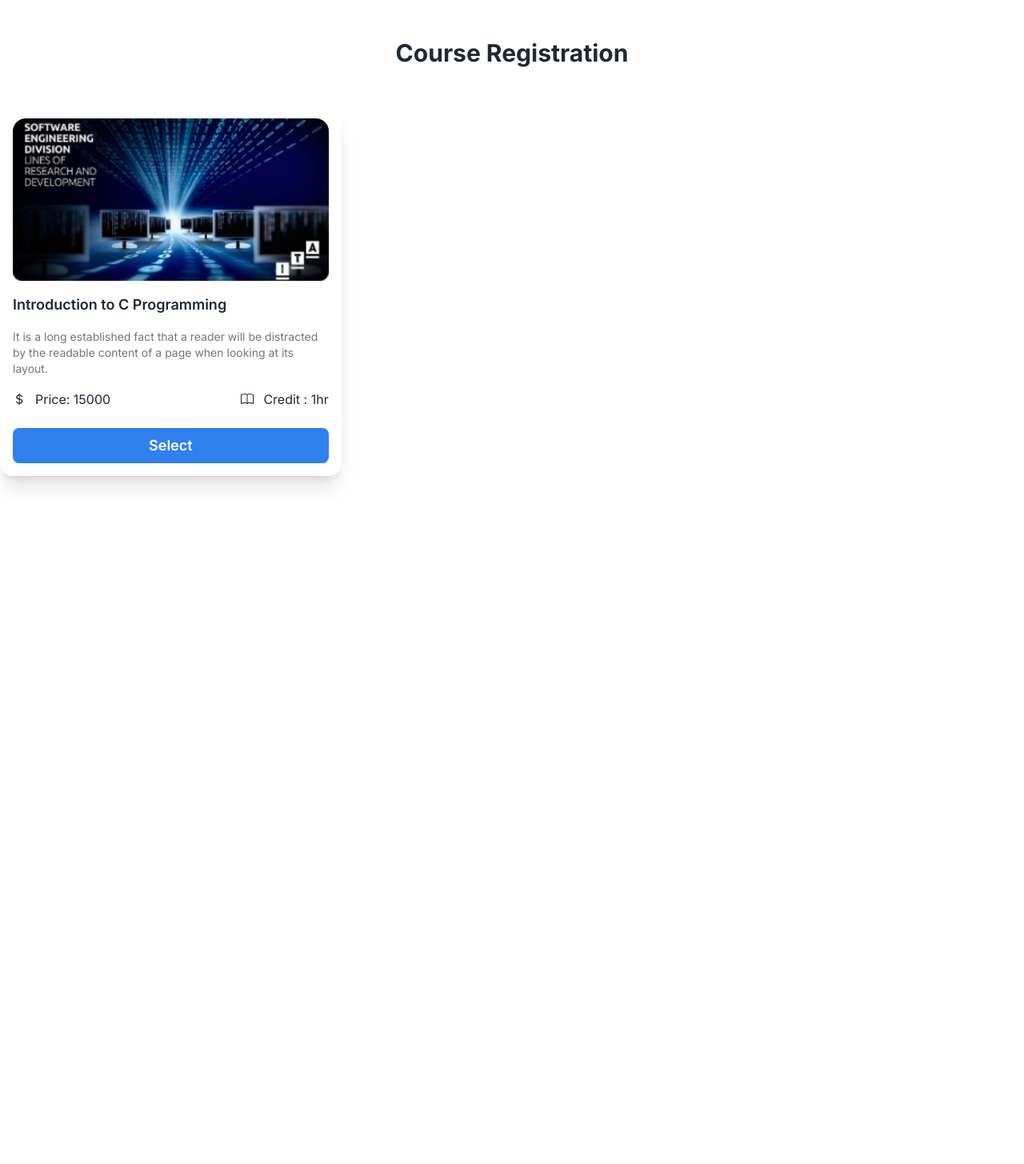
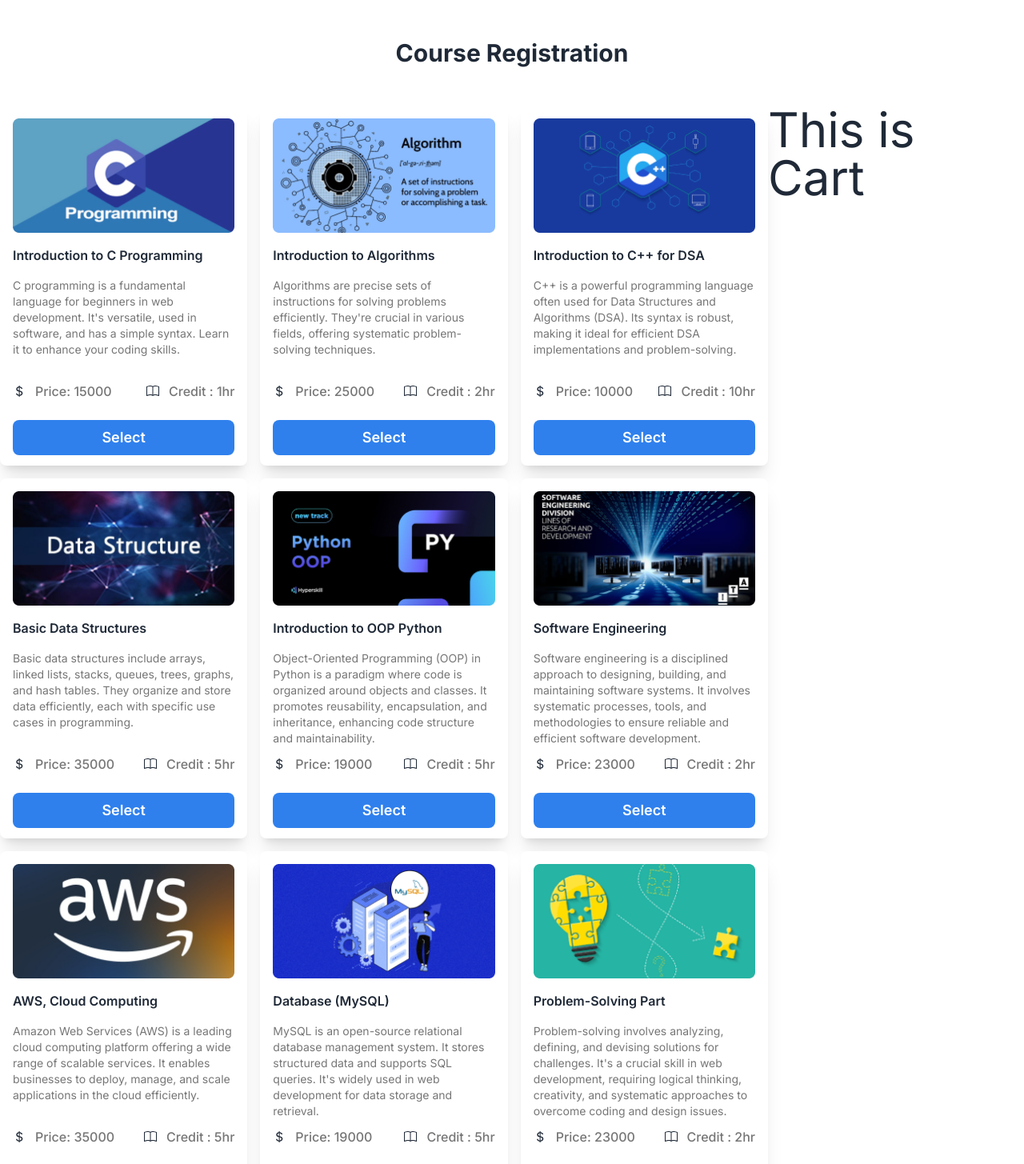
Before and after one commit to nisakib07/my-course-roster, a React (Vite) app: page / in a window 1280 px wide. Shown: the top 1455 px of the page at 80% size. Before the commit the page ends 800 px from the top, so only its background shows below. Built offline with nearby package versions, Linux system fonts and the light colour scheme.

Commit message:
all cards shown

```diff
--- a/package.json
+++ b/package.json
@@ -10,6 +10,7 @@
     "preview": "vite preview"
   },
   "dependencies": {
+    "prop-types": "^15.8.1",
     "react": "^18.2.0",
     "react-dom": "^18.2.0",
     "react-icons": "^4.11.0"
--- /dev/null
+++ b/public/data.json
@@ -0,0 +1,74 @@
+[
+  {
+    "id": 1,
+    "img": "../src/assets/Rectangle 2-2.png",
+    "course_name": "Introduction to C Programming",
+    "course_details": "C programming is a fundamental language for beginners in web development. It's versatile, used in software, and has a simple syntax. Learn it to enhance your coding skills.",
+    "price": 15000,
+    "credit_hour": 1
+  },
+  {
+    "id": 2,
+    "img": "../src/assets/Rectangle 2-3.png",
+    "course_name": "Introduction to Algorithms",
+    "course_details": "Algorithms are precise sets of instructions for solving problems efficiently. They're crucial in various fields, offering systematic problem-solving techniques.",
+    "price": 25000,
+    "credit_hour": 2
+  },
+  {
+    "id": 3,
+    "img": "../src/assets/Rectangle 2-4.png",
+    "course_name": "Introduction to C++ for DSA",
+    "course_details": "C++ is a powerful programming language often used for Data Structures and Algorithms (DSA). Its syntax is robust, making it ideal for efficient DSA implementations and problem-solving.",
+    "price": 10000,
+    "credit_hour": 10
+  },
+  {
+    "id": 4,
+    "img": "../src/assets/Rectangle 3.png",
+    "course_name": "Basic Data Structures",
+    "course_details": "Basic data structures include arrays, linked lists, stacks, queues, trees, graphs, and hash tables. They organize and store data efficiently, each with specific use cases in programming.",
+    "price": 35000,
+    "credit_hour": 5
+  },
+  {
+    "id": 5,
+    "img": "../src/assets/Rectangle 2.png",
+    "course_name": "Introduction to OOP Python",
+    "course_details": "Object-Oriented Programming (OOP) in Python is a paradigm where code is organized around objects and classes. It promotes reusability, encapsulation, and inheritance, enhancing code structure and maintainability.",
+    "price": 19000,
+    "credit_hour": 5
+  },
+  {
+    "id": 6,
+    "img": "../src/assets/Rectangle 2-5.png",
+    "course_name": "Software Engineering",
+    "course_details": "Software engineering is a disciplined approach to designing, building, and maintaining software systems. It involves systematic processes, tools, and methodologies to ensure reliable and efficient software development.",
+    "price": 23000,
+    "credit_hour": 2
+  },
+  {
+    "id": 7,
+    "img": "../src/assets/Rectangle 3-1.png",
+    "course_name": "AWS, Cloud Computing",
+    "course_details": "Amazon Web Services (AWS) is a leading cloud computing platform offering a wide range of scalable services. It enables businesses to deploy, manage, and scale applications in the cloud efficiently.",
+    "price": 35000,
+    "credit_hour": 5
+  },
+  {
+    "id": 8,
+    "img": "../src/assets/Rectangle 2-1.png",
+    "course_name": "Database (MySQL)",
+    "course_details": "MySQL is an open-source relational database management system. It stores structured data and supports SQL queries. It's widely used in web development for data storage and retrieval.",
+    "price": 19000,
+    "credit_hour": 5
+  },
+  {
+    "id": 9,
+    "img": "../src/assets/Rectangle 2-6.png",
+    "course_name": "Problem-Solving Part",
+    "course_details": "Problem-solving involves analyzing, defining, and devising solutions for challenges. It's a crucial skill in web development, requiring logical thinking, creativity, and systematic approaches to overcome coding and design issues.",
+    "price": 23000,
+    "credit_hour": 2
+  }
+]
--- a/src/components/Card/Card.jsx
+++ b/src/components/Card/Card.jsx
@@ -1,39 +1,47 @@
 import { BsCurrencyDollar, BsBook } from "react-icons/bs";
+import PropTypes from "prop-types";
 
-const Card = () => {
+const Card = ({ card, handleSelect }) => {
+  const { img, course_name, course_details, price, credit_hour } = card;
   return (
     <div>
-      <div className="card bg-base-100 shadow-xl p-4">
+      <div className="bg-base-100 h-[450px] shadow-xl p-4 rounded-lg">
         <figure>
-          <img
-            className="w-full"
-            src="../../../src/assets/Rectangle 2-5.png"
-            alt="Shoes"
-          />
+          <img className="w-full" src={img} alt="" />
         </figure>
         <div>
-          <h2 className="my-4 text-lg font-semibold">
-            Introduction to C Programming
-          </h2>
-          <p className="text-[#1c1b1b99] text-sm mb-4">
-            It is a long established fact that a reader will be distracted by
-            the readable content of a page when looking at its layout.
-          </p>
-          <div className="flex justify-between">
+          <h2 className="my-4 text-base font-semibold">{course_name}</h2>
+          <p className="text-[#1c1b1b99] text-sm h-[130px]">{course_details}</p>
+          <div className="flex justify-between ">
             <p className="flex items-center gap-3">
-              <BsCurrencyDollar /> Price: 15000
+              <BsCurrencyDollar />
+              <span className="text-[#1c1b1b99] font-medium">
+                Price: {price}
+              </span>
             </p>
             <p className="flex items-center gap-3">
-              <BsBook /> Credit : 1hr
+              <BsBook />
+              <span className="text-[#1c1b1b99] font-medium">
+                Credit : {credit_hour}hr
+              </span>
             </p>
           </div>
-          <button className="bg-[#2F80ED] text-white text-lg font-semibold w-full mt-6 rounded-lg p-2">
-            Select
-          </button>
+          <div className="flex">
+            <button
+              onClick={() => handleSelect(card)}
+              className="bg-[#2F80ED] text-white text-lg font-semibold w-full mt-6 rounded-lg p-2 ">
+              Select
+            </button>
+          </div>
         </div>
       </div>
     </div>
   );
 };
 
+Card.propTypes = {
+  card: PropTypes.object.isRequired,
+  handleSelect: PropTypes.func.isRequired,
+};
+
 export default Card;
--- a/src/components/Cards/Cards.jsx
+++ b/src/components/Cards/Cards.jsx
@@ -1,11 +1,25 @@
+import { useEffect, useState } from "react";
 import Card from "../Card/Card";
+import PropTypes from "prop-types";
 
-const Cards = () => {
+const Cards = ({ handleSelect }) => {
+  const [cards, setCards] = useState([]);
+  useEffect(() => {
+    fetch("data.json")
+      .then((res) => res.json())
+      .then((data) => setCards(data));
+  }, []);
   return (
-    <div className="grid grid-cols-3">
-      <Card></Card>
+    <div className="grid grid-cols-3 w-3/4 gap-4 mb-5">
+      {cards.map((card) => (
+        <Card card={card} key={card.id} handleSelect={handleSelect}></Card>
+      ))}
     </div>
   );
 };
 
+Cards.propTypes = {
+  handleSelect: PropTypes.func.isRequired,
+};
+
 export default Cards;
--- /dev/null
+++ b/src/components/Cart/Cart.jsx
@@ -0,0 +1,9 @@
+const Cart = () => {
+  return (
+    <div className="w-1/4">
+      <h1 className="text-6xl">This is Cart</h1>
+    </div>
+  );
+};
+
+export default Cart;
--- /dev/null
+++ b/src/components/CartItems/CartItems.jsx
@@ -0,0 +1,5 @@
+const CartItems = () => {
+  return <div></div>;
+};
+
+export default CartItems;
--- a/src/components/Home/Home.jsx
+++ b/src/components/Home/Home.jsx
@@ -1,12 +1,19 @@
 import Cards from "../Cards/Cards";
+import Cart from "../Cart/Cart";
 
 const Home = () => {
+  const handleSelect = (card) => {
+    console.log("Hello", card);
+  };
   return (
     <div>
       <div className="py-12">
         <h1 className="text-center text-3xl font-bold">Course Registration</h1>
       </div>
-      <Cards></Cards>
+      <div className="flex">
+        <Cards handleSelect={handleSelect}></Cards>
+        <Cart></Cart>
+      </div>
     </div>
   );
 };
```
Also changed, not shown: 1 other file (tests, documents, lock files or other folders).
